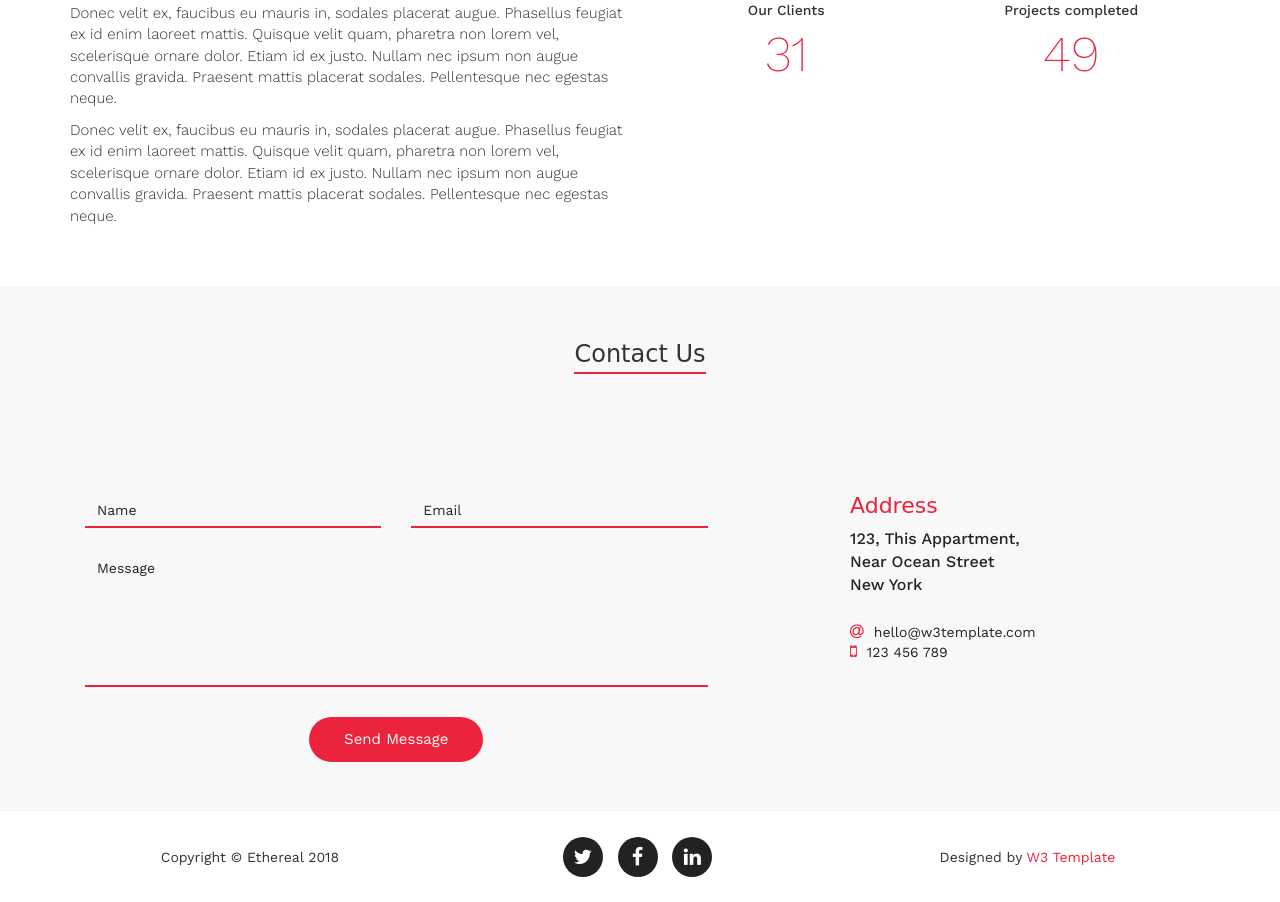
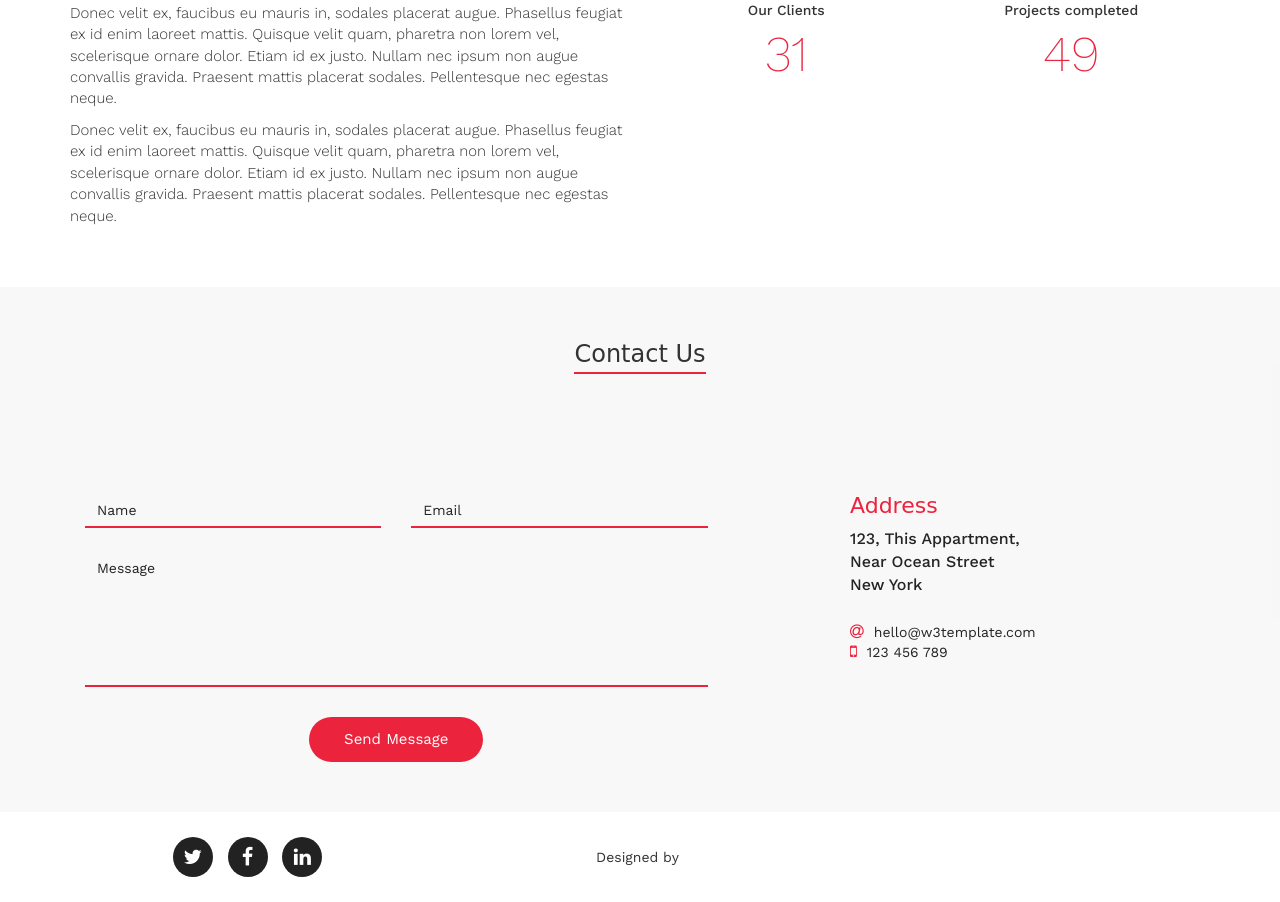
Before and after one commit to asdasd2002/paginaprueba, a plain HTML site: page index.html in a window 1280 px wide. Shown: the part 2685-3587 px from the top of the page. Drawn offline with nearby package versions, Linux system fonts and the light colour scheme; files whose address does not match are found by name; a web font is replaced by a local one.

Commit message:
Update index.html

```diff
--- a/index.html
+++ b/index.html
@@ -239,7 +239,7 @@
 <footer>
   <div class="container">
     <div class="row">
-      <div class="col-md-4"> <span class="copyright">Copyright &copy; Ethereal 2018</span> </div>
+
       <div class="col-md-4">
         <ul class="list-inline social-buttons">
           <li><a href="#"><i class="fa fa-twitter"></i></a> </li>
@@ -249,7 +249,7 @@
       </div>
       <div class="col-md-4">
         <ul class="list-inline quicklinks">
-          <li>Designed by <a href="http://w3template.com">W3 Template</a> </li>
+          <li>Designed by <a href="http://w3template.com"></a> </li>
         </ul>
       </div>
     </div>
```
